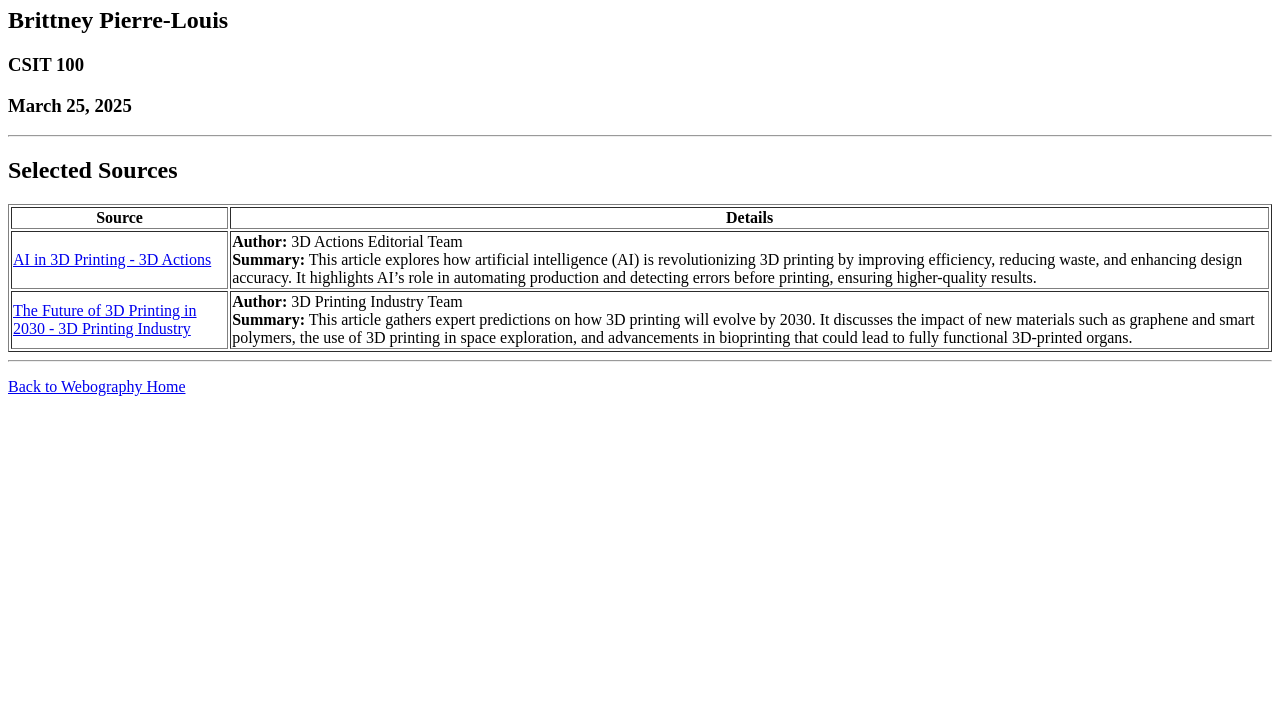
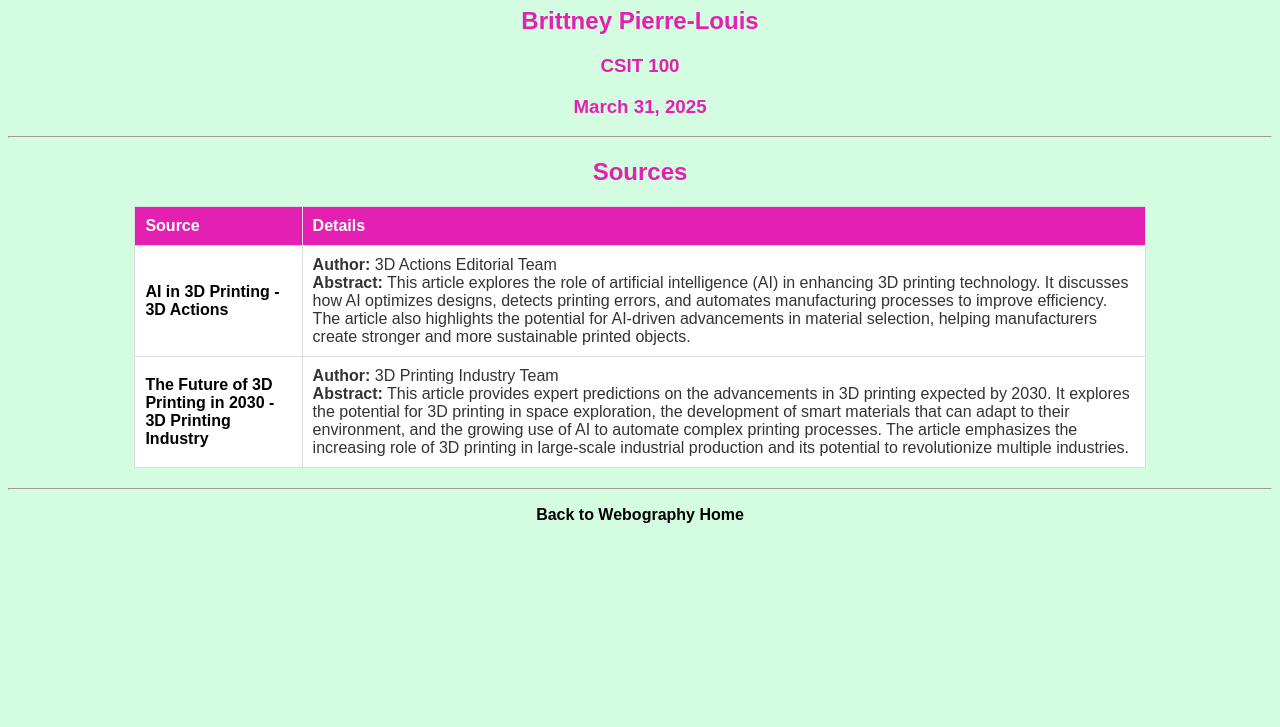
Before and after one commit to Brittplouis/3D-Printing-Webography, a plain HTML site: page subtopic3.html in a window 1280 px wide. Shown: the part 73-800 px from the top of the page. Drawn offline with Linux system fonts and the light colour scheme.

Commit message:
Update subtopic3.html

```diff
--- a/subtopic3.html
+++ b/subtopic3.html
@@ -4,17 +4,50 @@
     <meta charset="UTF-8">
     <meta name="viewport" content="width=device-width, initial-scale=1.0">
     <title>The Future of 3D Printing: AI & Advanced Materials</title>
+    <style>
+        body {
+            background-color: #d4fce1;
+            font-family: Arial, sans-serif;
+            color: #333;
+            text-align: center;
+        }
+        h1, h2, h3 {
+            color: #e320b2;
+        }
+        a {
+            color: #000000;
+            text-decoration: none;
+            font-weight: bold;
+        }
+        a:hover {
+            text-decoration: underline;
+        }
+        table {
+            width: 80%;
+            margin: 20px auto;
+            border-collapse: collapse;
+            background: #fff;
+        }
+        th, td {
+            border: 1px solid #ddd;
+            padding: 10px;
+            text-align: left;
+        }
+        th {
+            background-color: #e320b2;
+            color: white;
+        }
+    </style>
 </head>
 <body>
     <h1>The Future of 3D Printing: AI & Advanced Materials</h1>
     <h2>Brittney Pierre-Louis</h2>
     <h3>CSIT 100</h3>
-    <h3>March 25, 2025</h3>
+    <h3>March 31, 2025</h3>
 
     <hr>
 
-    <h2>Selected Sources</h2>
-
+    <h2>Sources</h2>
     <table border="1">
         <tr>
             <th>Source</th>
@@ -24,20 +57,20 @@
             <td><a href="https://3dactions.com/blog/ai-3d-print/">AI in 3D Printing - 3D Actions</a></td>
             <td>
                 <strong>Author:</strong> 3D Actions Editorial Team<br>
-                <strong>Summary:</strong> This article explores how artificial intelligence (AI) is revolutionizing 3D printing by improving efficiency, reducing waste, and enhancing design accuracy. It highlights AI’s role in automating production and detecting errors before printing, ensuring higher-quality results.
+                <strong>Abstract:</strong> This article explores the role of artificial intelligence (AI) in enhancing 3D printing technology. It discusses how AI optimizes designs, detects printing errors, and automates manufacturing processes to improve efficiency. The article also highlights the potential for AI-driven advancements in material selection, helping manufacturers create stronger and more sustainable printed objects.
             </td>
         </tr>
         <tr>
             <td><a href="https://3dprintingindustry.com/news/the-future-of-3d-printing-in-2030-predictions-by-leading-3d-printing-experts-236279/">The Future of 3D Printing in 2030 - 3D Printing Industry</a></td>
             <td>
                 <strong>Author:</strong> 3D Printing Industry Team<br>
-                <strong>Summary:</strong> This article gathers expert predictions on how 3D printing will evolve by 2030. It discusses the impact of new materials such as graphene and smart polymers, the use of 3D printing in space exploration, and advancements in bioprinting that could lead to fully functional 3D-printed organs.
+                <strong>Abstract:</strong> This article provides expert predictions on the advancements in 3D printing expected by 2030. It explores the potential for 3D printing in space exploration, the development of smart materials that can adapt to their environment, and the growing use of AI to automate complex printing processes. The article emphasizes the increasing role of 3D printing in large-scale industrial production and its potential to revolutionize multiple industries.
             </td>
         </tr>
     </table>
 
     <hr>
 
-    <p><a href="project.html">Back to Webography Home</a></p>
+    <p><a href="index.html">Back to Webography Home</a></p>
 </body>
 </html>
```
